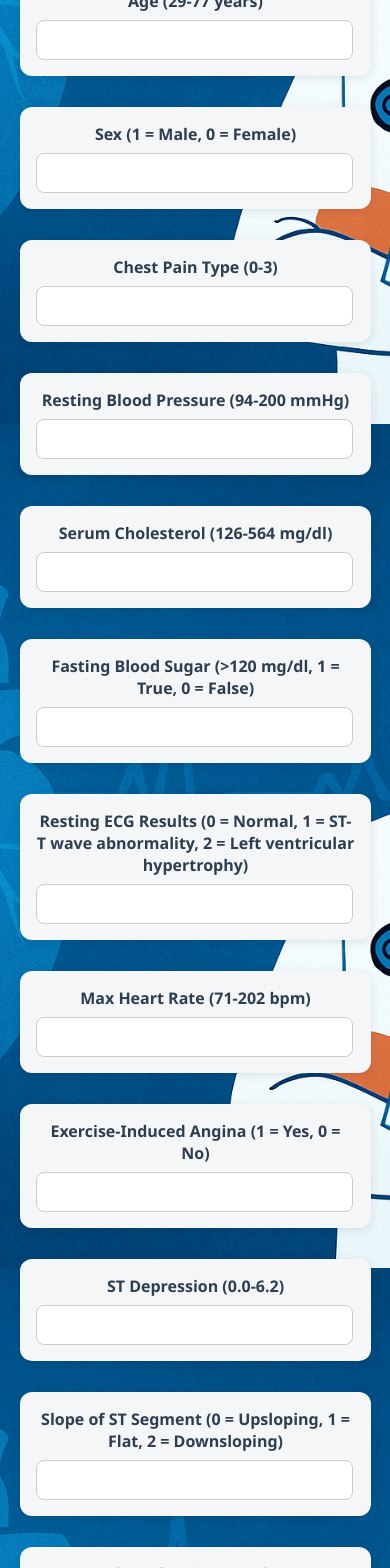
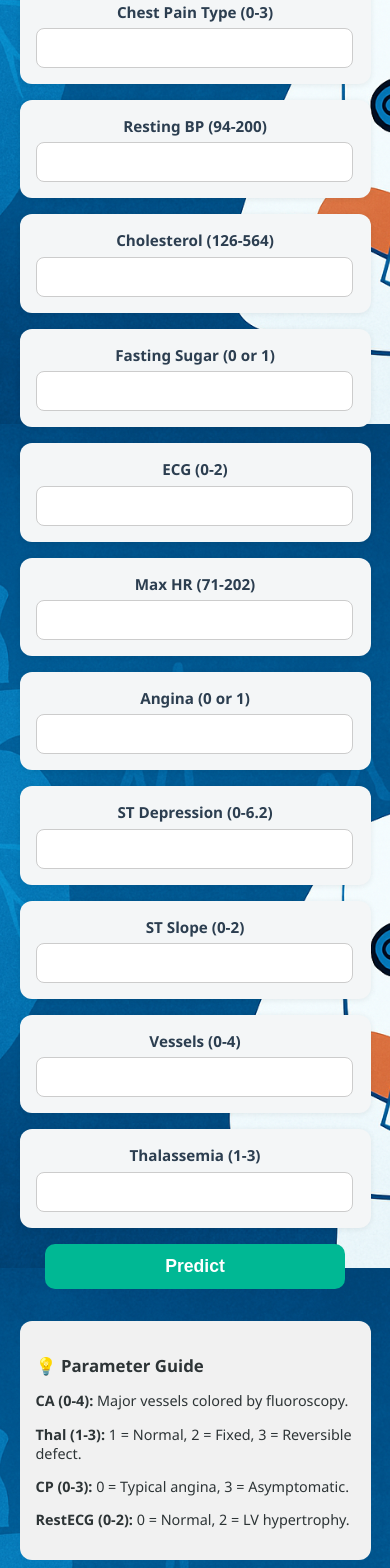
Before and after one commit to Nobodyknow-01/heart_disease, a React (Create React App) app in the folder frontend/: page / in a window 390 px wide. Shown: the part 420-1988 px from the top of the page. Built offline with nearby package versions, Linux system fonts and the light colour scheme; no server answers.

Commit message:
mobile friendly

```diff
--- a/frontend/src/components/HeartDiseaseForm.jsx
+++ b/frontend/src/components/HeartDiseaseForm.jsx
@@ -82,45 +82,47 @@ const HeartDiseaseForm = ({ setPredictionProb, setUserInputData, setRiskLevel })
   };
 
   const parameterLabels = {
-    age: "Age (29-77 years)", sex: "Sex (1 = Male, 0 = Female)", cp: "Chest Pain Type (0-3)",
-    trestbps: "Resting Blood Pressure (94-200 mmHg)", chol: "Serum Cholesterol (126-564 mg/dl)",
-    fbs: "Fasting Blood Sugar (>120 mg/dl, 1 = True, 0 = False)",
-    restecg: "Resting ECG Results (0 = Normal, 1 = ST-T wave abnormality, 2 = Left ventricular hypertrophy)",
-    thalach: "Max Heart Rate (71-202 bpm)", exang: "Exercise-Induced Angina (1 = Yes, 0 = No)",
-    oldpeak: "ST Depression (0.0-6.2)", slope: "Slope of ST Segment (0 = Upsloping, 1 = Flat, 2 = Downsloping)",
-    ca: "Number of Major Vessels (0-4)", thal: "Thalassemia (1 = Normal, 2 = Fixed defect, 3 = Reversible defect)"
+    age: "Age (29-77)", sex: "Sex (1 = M, 0 = F)", cp: "Chest Pain Type (0-3)",
+    trestbps: "Resting BP (94-200)", chol: "Cholesterol (126-564)",
+    fbs: "Fasting Sugar (0 or 1)", restecg: "ECG (0-2)", thalach: "Max HR (71-202)",
+    exang: "Angina (0 or 1)", oldpeak: "ST Depression (0-6.2)",
+    slope: "ST Slope (0-2)", ca: "Vessels (0-4)", thal: "Thalassemia (1-3)"
   };
 
   return (
-    <div className="heart-form-container">
+    <div className="heart-form-container" style={{ padding: "1rem", maxWidth: "700px", margin: "auto" }}>
       <motion.h1
-        initial={{ y: -50, opacity: 0 }}
+        initial={{ y: -40, opacity: 0 }}
         animate={{ y: 0, opacity: 1 }}
-        transition={{ duration: 0.8 }}
+        transition={{ duration: 0.6 }}
         className="title center-title"
         style={{
-          textAlign: 'center', fontSize: '3.5rem', color: '#FFFFFF',
-          fontWeight: '800', marginBottom: '2rem'
+          textAlign: 'center', fontSize: '2.5rem', color: '#FFFFFF',
+          fontWeight: '800', marginBottom: '1.5rem'
         }}
       >
         ❤️ Heart Disease Prediction ❤️
       </motion.h1>
 
-      <form onSubmit={handleSubmit} className="form-grid">
+      <form onSubmit={handleSubmit} className="form-grid" style={{
+        display: 'grid',
+        gridTemplateColumns: '1fr',
+        gap: '1rem'
+      }}>
         {Object.keys(formData).map((key) => (
           <motion.div
             key={key}
             className="form-item"
-            initial={{ scale: 0.8, opacity: 0 }}
-            animate={{ scale: 1, opacity: 1 }}
-            transition={{ duration: 0.5 }}
+            initial={{ opacity: 0, y: 20 }}
+            animate={{ opacity: 1, y: 0 }}
+            transition={{ duration: 0.4 }}
             style={{
               display: 'flex', flexDirection: 'column', background: '#f4f6f7',
               padding: '1rem', borderRadius: '12px',
-              boxShadow: '0 2px 10px rgba(0,0,0,0.1)', marginBottom: '1rem'
+              boxShadow: '0 1px 6px rgba(0,0,0,0.08)'
             }}
           >
-            <label style={{ fontWeight: '600', marginBottom: '0.5rem' }}>
+            <label style={{ fontWeight: '600', marginBottom: '0.4rem', fontSize: '0.95rem' }}>
               {parameterLabels[key]}
             </label>
             <input
@@ -137,17 +139,17 @@ const HeartDiseaseForm = ({ setPredictionProb, setUserInputData, setRiskLevel })
           </motion.div>
         ))}
 
-        <div className="button-container" style={{ textAlign: "center", marginTop: "1.5rem" }}>
+        <div style={{ textAlign: "center" }}>
           <motion.button
             type="submit"
-            className="submit-button"
-            whileHover={{ scale: 1.1 }}
-            whileTap={{ scale: 0.9 }}
+            whileHover={{ scale: 1.05 }}
+            whileTap={{ scale: 0.95 }}
             style={{
-              backgroundColor: "#00b894", color: "#fff", padding: "12px 28px",
-              fontSize: "1.2rem", borderRadius: "10px", border: "none",
+              backgroundColor: "#00b894", color: "#fff",
+              padding: "12px 28px", fontSize: "1.1rem",
+              borderRadius: "10px", border: "none",
               cursor: "pointer", fontWeight: "bold",
-              boxShadow: "0 4px 12px rgba(0,0,0,0.1)"
+              width: "100%", maxWidth: "300px"
             }}
           >
             Predict
@@ -161,32 +163,32 @@ const HeartDiseaseForm = ({ setPredictionProb, setUserInputData, setRiskLevel })
           animate={{ opacity: 1 }}
           transition={{ duration: 0.5 }}
           style={{
-            color: "#fff", backgroundColor: "#e74c3c", padding: "15px 25px",
-            margin: "20px auto", borderRadius: "10px", fontWeight: "bold",
-            fontSize: "1.1rem", textAlign: "center", maxWidth: "500px"
+            color: "#fff", backgroundColor: "#e74c3c", padding: "1rem",
+            marginTop: "1.5rem", borderRadius: "10px", fontWeight: "bold",
+            fontSize: "1rem", textAlign: "center"
           }}
         >
-          ❌ {error}
+          {error}
         </motion.div>
       )}
 
       {result && (
         <motion.div
           className="result-container"
-          initial={{ opacity: 0, scale: 0.8 }}
+          initial={{ opacity: 0, scale: 0.9 }}
           animate={{ opacity: 1, scale: 1 }}
           transition={{ duration: 0.8 }}
           style={{
-            backgroundColor: "#dff9fb", padding: "2rem",
+            backgroundColor: "#dff9fb", padding: "1.5rem",
             borderRadius: "12px", marginTop: "2rem", textAlign: "center"
           }}
         >
           {result.prediction === "No Disease" && <Confetti />}
-          <h2 style={{ color: "#2c3e50" }}>Prediction Result:</h2>
-          <p className="large-prediction" style={{ fontSize: "1.5rem", margin: "0.5rem 0" }}>
-            Prediction: <strong>{result.prediction}</strong>
+          <h2 style={{ color: "#2c3e50", fontSize: "1.5rem" }}>Prediction Result:</h2>
+          <p style={{ fontSize: "1.2rem" }}>
+            <strong>{result.prediction}</strong>
           </p>
-          <p style={{ fontSize: "1.2rem" }}>
+          <p style={{ fontSize: "1rem" }}>
             Probability: <strong>{(result.probability * 100).toFixed(2)}%</strong>
           </p>
 
@@ -194,10 +196,9 @@ const HeartDiseaseForm = ({ setPredictionProb, setUserInputData, setRiskLevel })
             onClick={handleExportPDF}
             whileHover={{ scale: 1.05 }}
             style={{
-              marginTop: "1.5rem", padding: "10px 22px", fontSize: "1rem",
-              backgroundColor: "#0984e3", color: "#fff",
-              border: "none", borderRadius: "8px", cursor: "pointer",
-              fontWeight: "bold", boxShadow: "0 4px 10px rgba(0,0,0,0.1)"
+              marginTop: "1.2rem", padding: "10px 22px", fontSize: "1rem",
+              backgroundColor: "#0984e3", color: "#fff", border: "none",
+              borderRadius: "8px", cursor: "pointer", fontWeight: "bold"
             }}
           >
             📄 Export as PDF
@@ -208,26 +209,23 @@ const HeartDiseaseForm = ({ setPredictionProb, setUserInputData, setRiskLevel })
             initial={{ opacity: 0, y: 10 }}
             animate={{ opacity: 1, y: 0 }}
             transition={{ duration: 1 }}
-            style={{ marginTop: "1rem", color: "#636e72" }}
+            style={{ marginTop: "1rem", color: "#636e72", fontSize: "0.95rem" }}
           >
-            💡 If you have concerns, consult with a healthcare professional.
+            💡 Consult a doctor if you have concerns.
           </motion.p>
         </motion.div>
       )}
 
-      <footer
-        className="footer-section"
-        style={{
-          background: '#f1f1f1', padding: '20px',
-          borderRadius: '12px', marginTop: '30px',
-          fontSize: '0.95rem', color: '#2d3436'
-        }}
-      >
-        <h3 style={{ marginBottom: '1rem' }}>💡 Parameter Guide</h3>
-        <p><strong>CA (0-4):</strong> Number of major vessels colored by fluoroscopy.</p>
-        <p><strong>Thal (1-3):</strong> Thalassemia (1 = Normal, 2 = Fixed defect, 3 = Reversible defect).</p>
-        <p><strong>CP (0-3):</strong> Chest pain types: 0 = Typical angina, 1 = Atypical angina, 2 = Non-anginal pain, 3 = Asymptomatic.</p>
-        <p><strong>RestECG (0-2):</strong> Resting ECG results: 0 = Normal, 1 = ST-T wave abnormality, 2 = Left ventricular hypertrophy.</p>
+      <footer style={{
+        background: '#f1f1f1', padding: '1rem',
+        borderRadius: '12px', marginTop: '2rem',
+        fontSize: '0.9rem', color: '#2d3436'
+      }}>
+        <h3 style={{ marginBottom: '0.8rem' }}>💡 Parameter Guide</h3>
+        <p><strong>CA (0-4):</strong> Major vessels colored by fluoroscopy.</p>
+        <p><strong>Thal (1-3):</strong> 1 = Normal, 2 = Fixed, 3 = Reversible defect.</p>
+        <p><strong>CP (0-3):</strong> 0 = Typical angina, 3 = Asymptomatic.</p>
+        <p><strong>RestECG (0-2):</strong> 0 = Normal, 2 = LV hypertrophy.</p>
       </footer>
     </div>
   );
```
